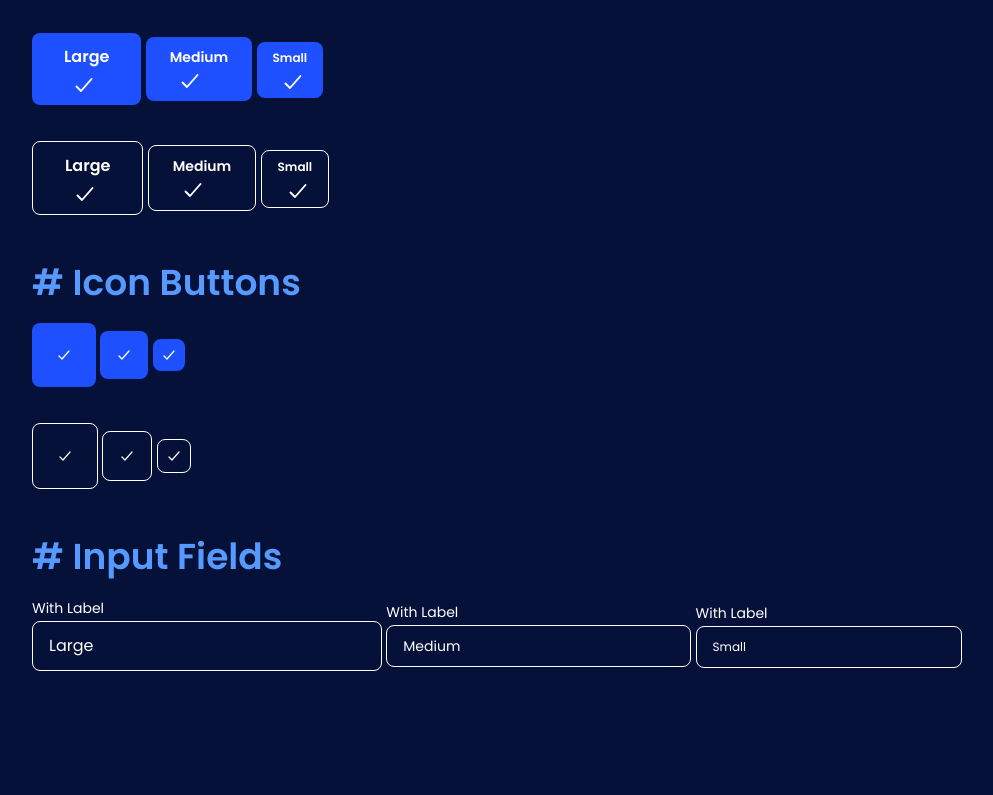
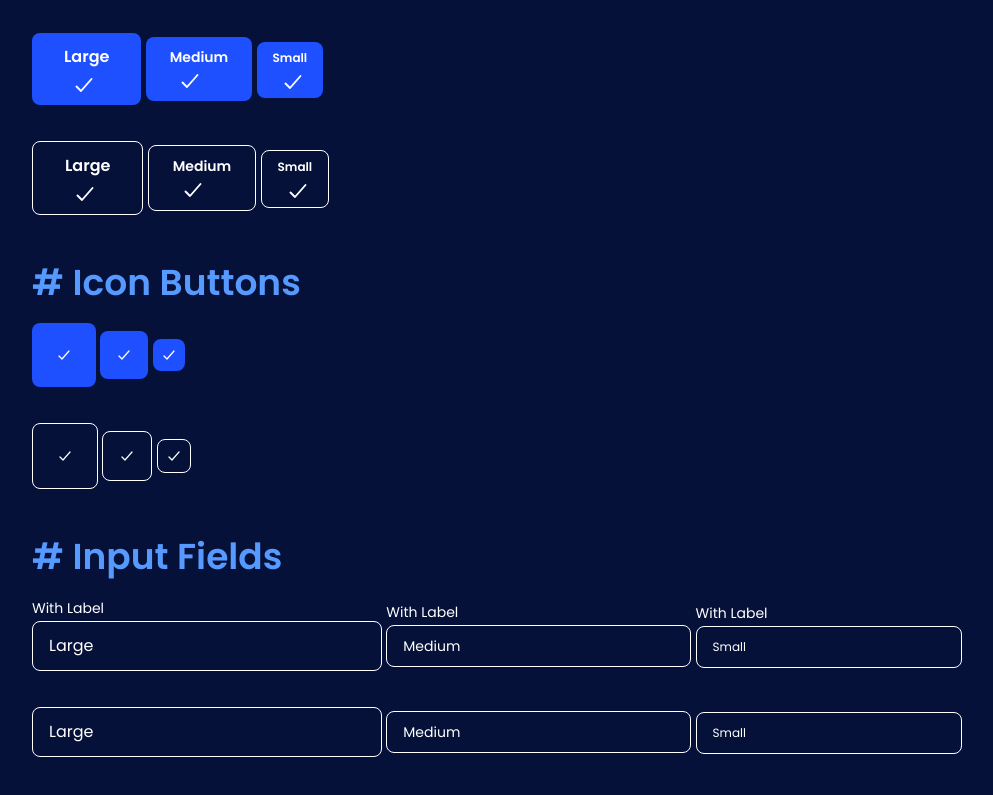
Before and after one commit to bhishekprajapati/nft-portfolio-website, a website built with Vite: page index.html in a window 1280 px wide. Shown: the part 817-1612 px from the top of the page, without its empty margins (8-1001 px from the left). Before the commit the page ends 1576 px from the top, so only its background shows below. Built offline with nearby package versions, Linux system fonts and the light colour scheme.

Commit message:
set color in input field without label

```diff
--- a/index.html
+++ b/index.html
@@ -82,6 +82,9 @@
         </label>
       </div>
       <div class="mt-5 [&>:not(:last-child)]:mb-4">
+        <input class="form-field form-field-lg" type="text" value="Large">
+        <input class="form-field form-field-md" type="text" value="Medium">
+        <input class="form-field" type="text" value="Small">
       </div>
     </section>
 
--- a/src/styles/common.css
+++ b/src/styles/common.css
@@ -95,6 +95,7 @@
 @layer components {
     /* Text fields */
     .form-field {
+        @apply text-white;
         @apply bg-transparent border rounded-lg py-2 px-4;
         @apply text-[0.75rem] leading-[1.5rem];
         @apply focus:outline-0;
```
